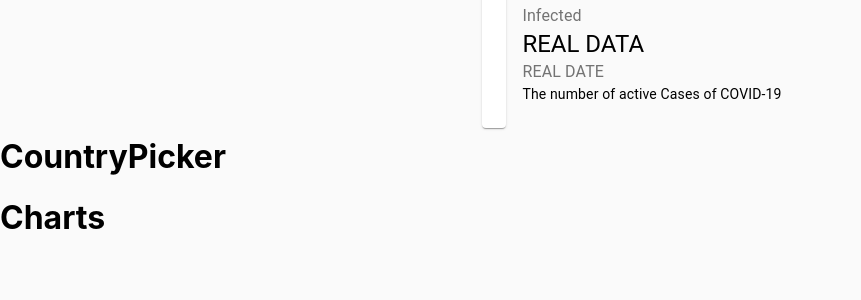
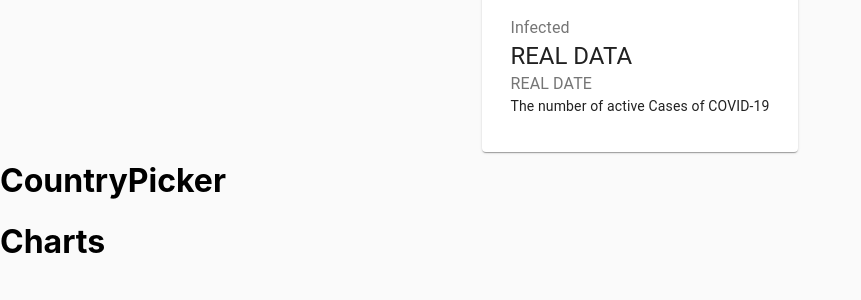
Before and after one commit to MuhammadHammadAhmed/covid-tracker, a React (Create React App) app: page / in a window 1280 px wide. Shown: the top 300 px of the page, without its empty margins (0-861 px from the left). Built offline with nearby package versions, Linux system fonts and the light colour scheme; no server answers.

Commit message:
rendered first sample card in Cards Component

```diff
--- a/src/components/Cards/Cards.jsx
+++ b/src/components/Cards/Cards.jsx
@@ -5,9 +5,9 @@ import  styles from './Cards.module.css';
 const Cards=(props) =>{
     console.log("CARDSPROP",props);
     return(
-        <div className= {styles.Container}>
+        <div className={styles.Container}>
 <Grid container spacing={3} justify='center'>
-    <Grid item component ={Card}></Grid>
+    <Grid item component ={Card}>
     <CardContent>
 <Typography color ="textSecondary" putterBottom>Infected</Typography>
 <Typography variant ="h5">REAL DATA</Typography>
@@ -15,6 +15,7 @@ const Cards=(props) =>{
 <Typography variant ="body2">The number of active Cases of COVID-19</Typography>
     </CardContent>
 </Grid>
+</Grid>
         </div>
 
 
```
Also changed, not shown: src/components/Cards/Cards.module.css (+28 -0 lines), image.png (added).
